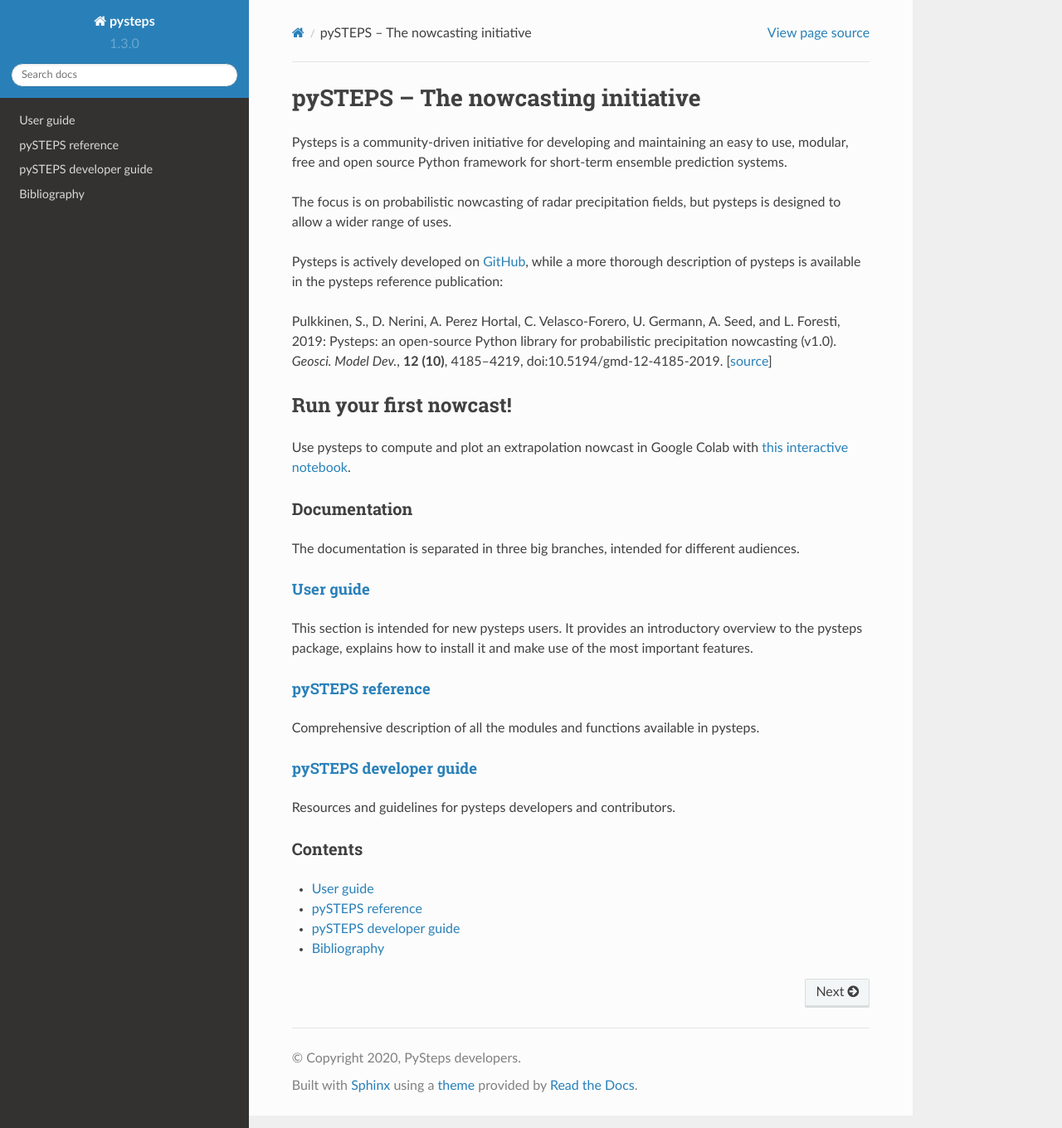
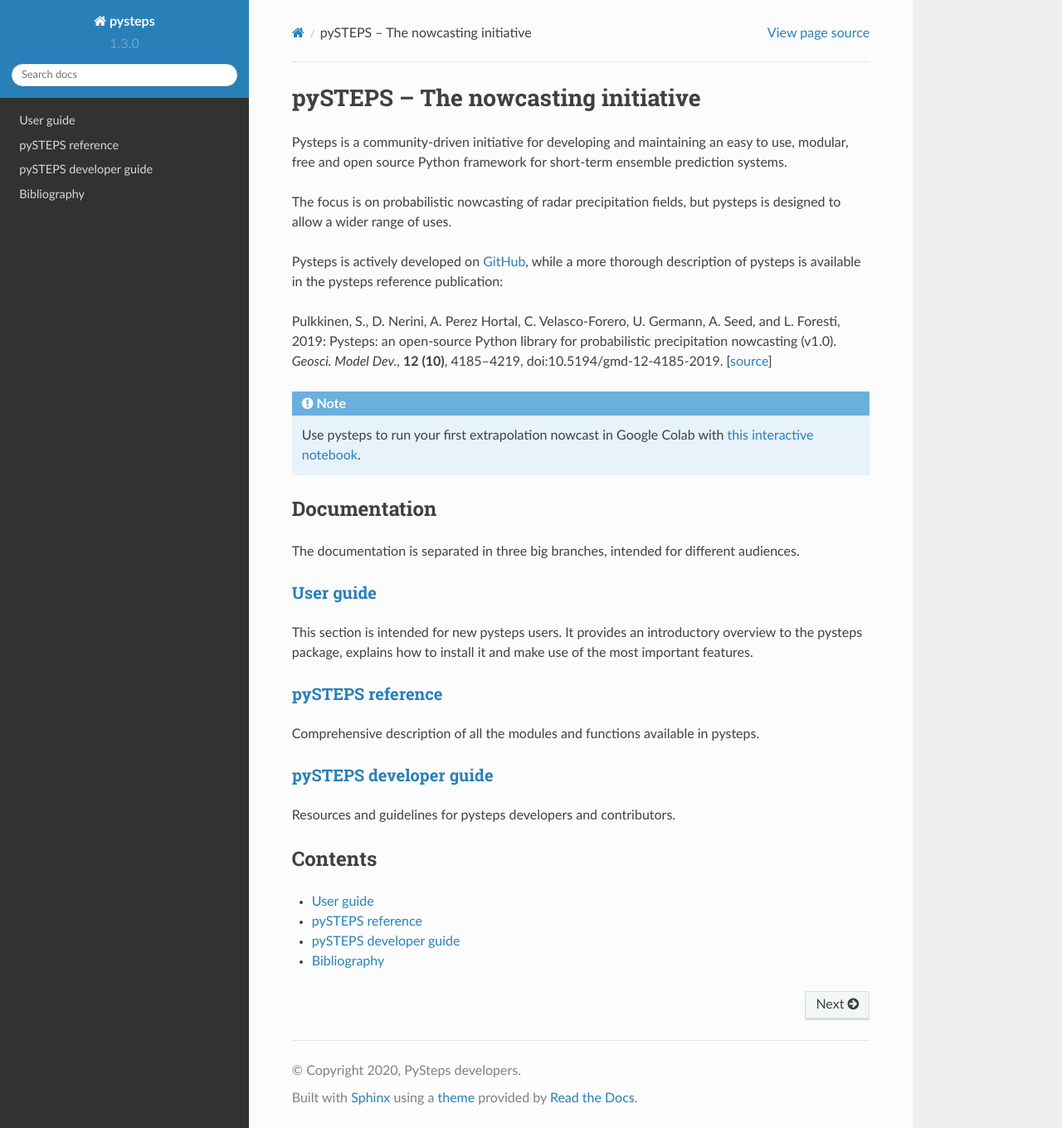
Before and after one commit to pySTEPS/pysteps, a Sphinx documentation site: the page built from doc/source/index.rst, in a window 1280 px wide and 1360 px high. Shown: the whole window at 83% size. Built offline with Sphinx 7.4.7 and the Read the Docs theme 2.0.0, drawn with Linux system fonts in a browser that asks for light colours; pages that are not in the unit, such as notebooks, are missing from menus.

Commit message:
Use a colored Note box for the Colab tutorial

```diff
--- a/doc/source/index.rst
+++ b/doc/source/index.rst
@@ -20,12 +20,7 @@
 __ https://github.com/pySTEPS/pysteps
 __ https://doi.org/10.5194/gmd-12-4185-2019
 
-
-Run your first nowcast!
------------------------
-
-Use pysteps to compute and plot an extrapolation nowcast in Google Colab with `this interactive notebook`__.
-
+.. note:: Use pysteps to run your first extrapolation nowcast in Google Colab with `this interactive notebook`__.
 __ https://colab.research.google.com/github/pySTEPS/pysteps/blob/master/examples/my_first_nowcast.ipynb
 
 Documentation
```
